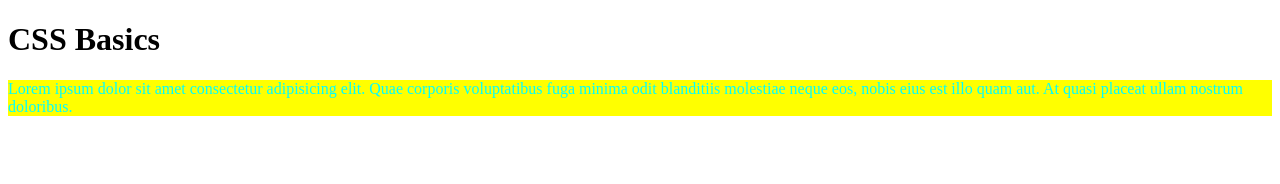
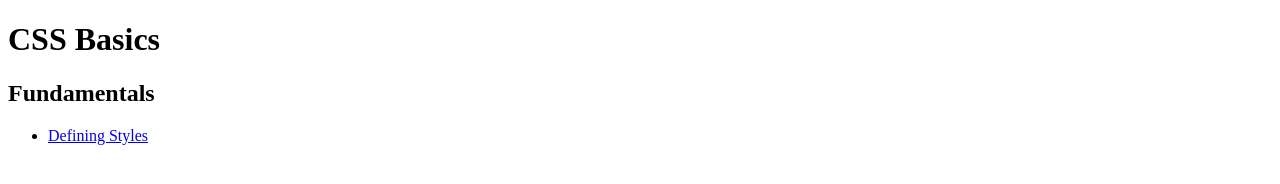
Before and after one commit to sumanth1221/css-basics, a plain HTML site: page index.html in a window 1280 px wide. Drawn offline with Linux system fonts and the light colour scheme.

Commit message:
New css file added

```diff
--- a/index.html
+++ b/index.html
@@ -8,11 +8,14 @@
     <!-- internal styles -->
 </head>
 <body>
-    <h1> CSS Basics</h1>
-    <!-- inline styles -->
-    <p>Lorem ipsum dolor sit amet consectetur adipisicing elit.
-        Quae corporis voluptatibus fuga minima odit blanditiis
-        molestiae neque eos, nobis eius est illo quam aut.
-        At quasi placeat ullam nostrum doloribus.</p>
+    <h1>CSS Basics</h1>
+    <h2>Fundamentals</h2>
+    <ul>
+        <li>
+            <a href="./define styling.css" target="_blank">Defining Styles</a>
+        </li>
+    </ul>
+
+
 </body>
 </html>
```
Also changed, not shown: define styling.css (added).
